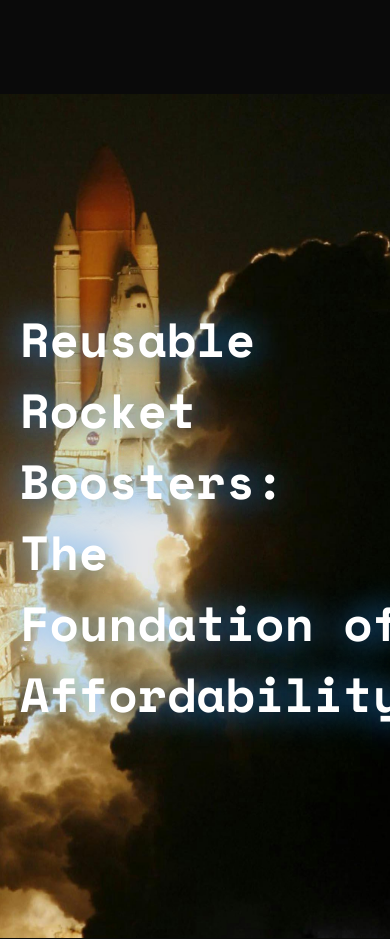
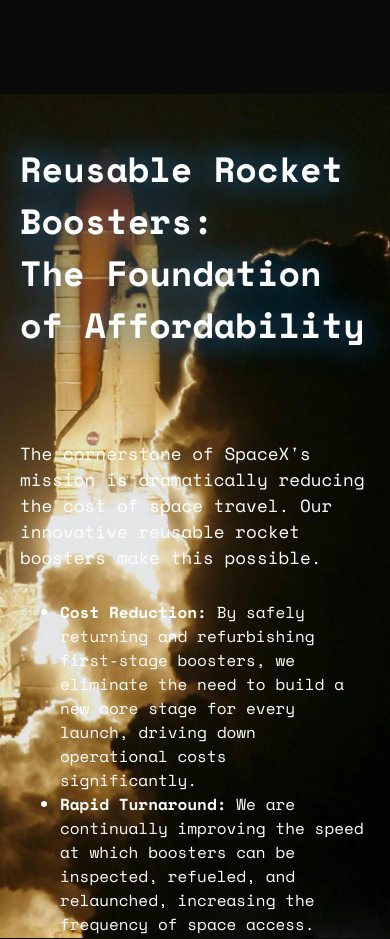
Before and after one commit to lioubiarabi/spaceX_exploration, a plain HTML site: page technologies.html in a window 390 px wide. Shown: the part 1879-2818 px from the top of the page. Drawn offline with nearby package versions, Linux system fonts and the light colour scheme.

Commit message:
making the  responsive reusable rocket banner responsive

```diff
--- a/assets/style.css
+++ b/assets/style.css
@@ -500,4 +500,25 @@ footer {
     font-size: 14px;
 }
 
+
+/* rusable banner section */
+.rusable-banner  {
+  flex-direction: column;
 }
+
+
+.rusable-banner-content {
+  position: relative;
+  z-index: 1;
+  max-width: 100%;
+  padding: 20px;
+}
+
+.rusable-banner-content h1 {
+  font-size: 2.2rem;
+  color: #fff;
+  text-shadow: 0 0 30px #1e90ff;
+  animation: glow 2s infinite alternate;
+}
+
+}
```
